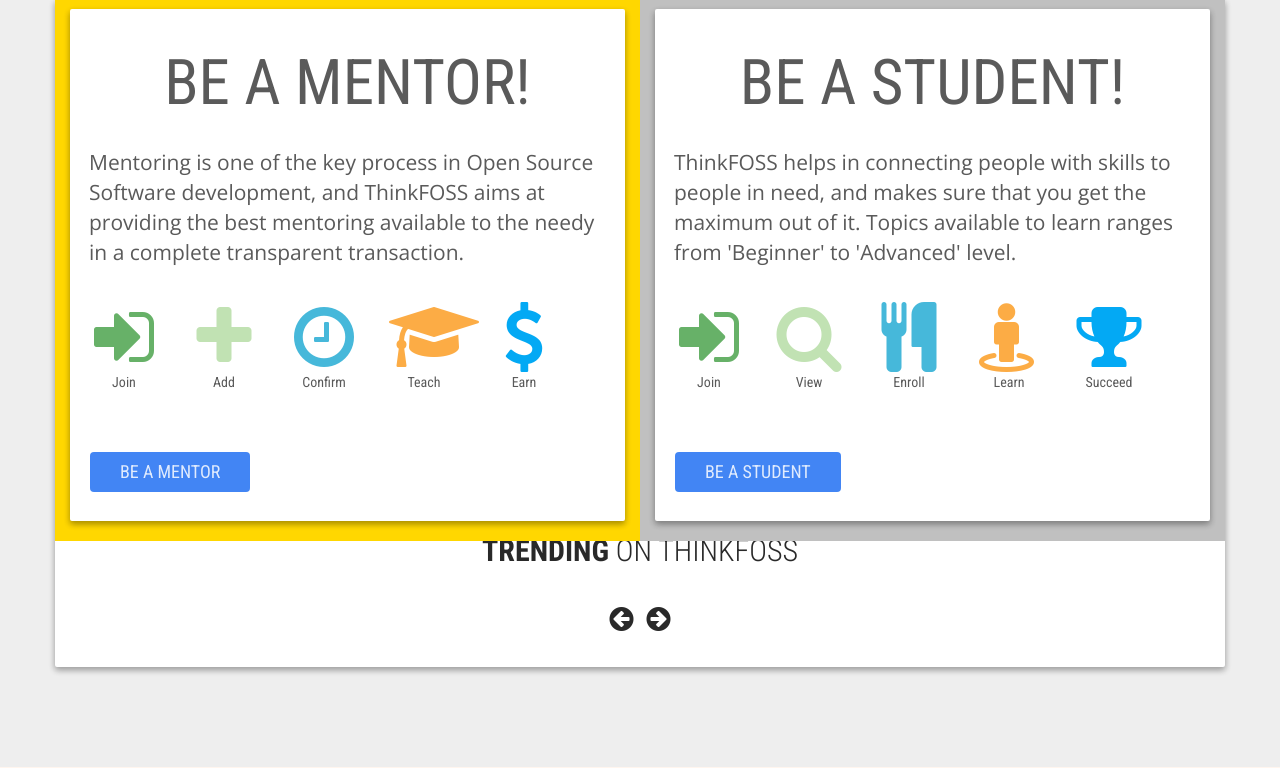
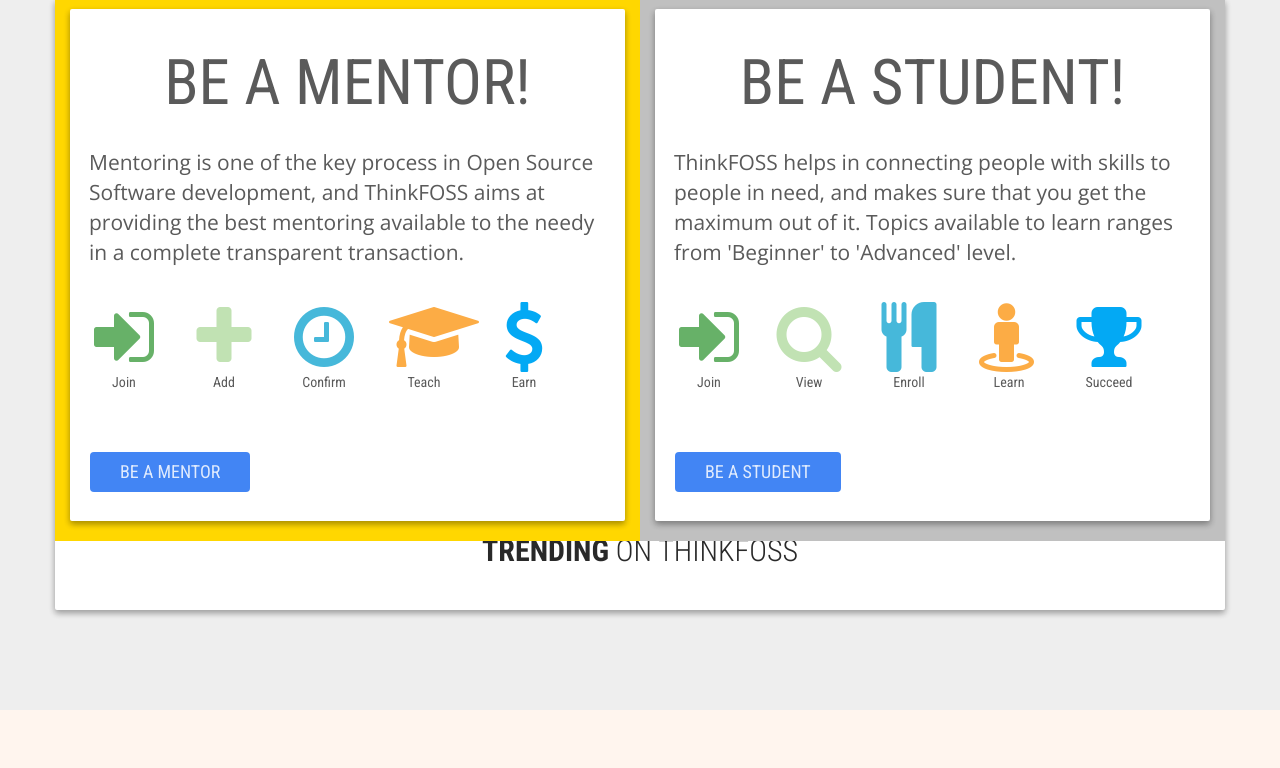
Before and after one commit to tonythomas01/thinkfoss, a PHP site: page / in a window 1280 px wide. Shown: the part 4041-4809 px from the top of the page. Run offline with PHP 8.4, Linux system fonts and the light colour scheme; data that the repository does not hold is empty; some libraries are stand-ins or nearby versions.

Commit message:
remove nav

```diff
--- a/index.php
+++ b/index.php
@@ -707,11 +707,6 @@ require_once('assets/php/access/accessDB.php');
                                 ?>
 
                         </div>
-
-                        <div class="customNavigation">
-                                <a class="btn prev " style="padding: 4px;"><i class="fa fa-arrow-circle-left fa-2x"></i> </a>
-                                <a class="btn next " style="padding: 4px;"><i class="fa fa-arrow-circle-right fa-2x"></i> </a>
-                        </div>
                         </div>
 
 
```
